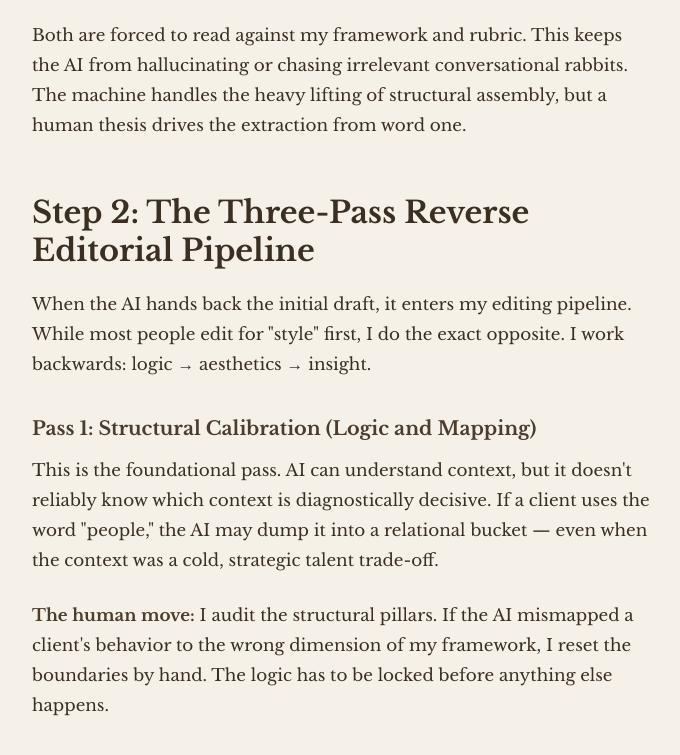
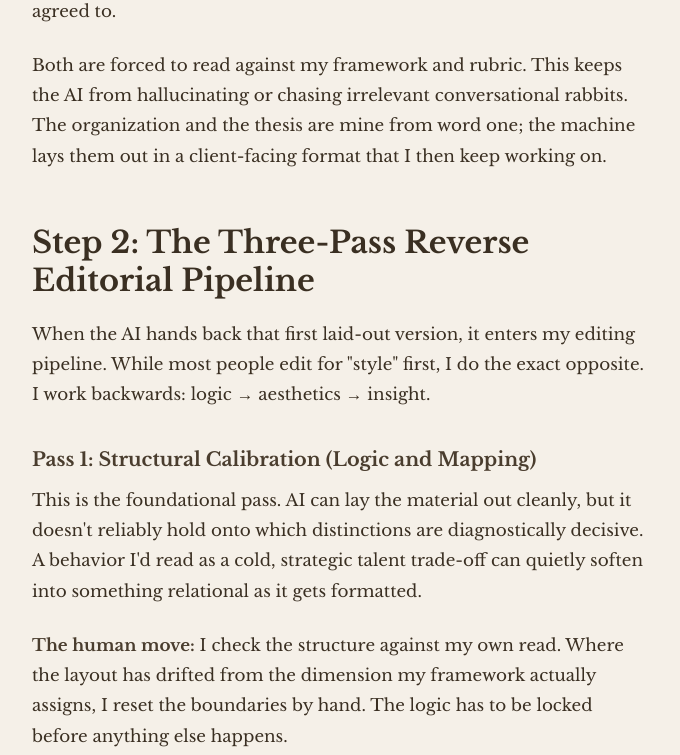
Before and after one commit to alustberg/axis-site, a plain HTML site: page observations/the-30-percent-rule/index.html in a window 1280 px wide. Shown: the part 2418-3173 px from the top of the page, without its empty margins (298-978 px from the left). Drawn offline with nearby package versions, Linux system fonts and the light colour scheme.

Commit message:
Add files via upload

```diff
--- a/observations/the-30-percent-rule/index.html
+++ b/observations/the-30-percent-rule/index.html
@@ -202,7 +202,7 @@ figcaption {
 
     <p>But over the past year, I've been refining a hybrid human–AI workflow that produces deeply customized, high-register diagnostic deliverables in a fraction of the time — while actually sharpening the analytical edge.</p>
 
-    <p>The secret isn't getting the AI to do 100% of the work. It's the opposite: keeping the machine to about a third of it. I call it the 30% Rule. The AI does roughly thirty percent — the first-draft assembly, and later the stress-testing. The other seventy — the judgment — stays mine. And it all runs through a precise, three-pass reverse pipeline.</p>
+    <p>The secret isn't getting the AI to do 100% of the work. It's the opposite: keeping the machine to about a third of it. I call it the 30% Rule. The AI does roughly thirty percent — it lays my thinking out into a client-facing format I can keep working on, then later helps stress-test the analysis. The other seventy — the judgment — stays mine. And it all runs through a precise, three-pass reverse pipeline.</p>
 
     <p>Here is the exact blueprint I use to turn raw client data into a high-value diagnostic prelude.</p>
 
@@ -223,17 +223,17 @@ figcaption {
 
     <p><strong>Curated transcript notes:</strong> text I've already sifted — expanding on the critical diagnostic areas and aggressively cutting the administrative or conversational debris. Everything is anonymized before it reaches the machine: no names, no identifying details, nothing a client hasn't agreed to.</p>
 
-    <p>Both are forced to read against my framework and rubric. This keeps the AI from hallucinating or chasing irrelevant conversational rabbits. The machine handles the heavy lifting of structural assembly, but a human thesis drives the extraction from word one.</p>
+    <p>Both are forced to read against my framework and rubric. This keeps the AI from hallucinating or chasing irrelevant conversational rabbits. The organization and the thesis are mine from word one; the machine lays them out in a client-facing format that I then keep working on.</p>
 
     <h2>Step 2: The Three-Pass Reverse Editorial Pipeline</h2>
 
-    <p>When the AI hands back the initial draft, it enters my editing pipeline. While most people edit for "style" first, I do the exact opposite. I work backwards: logic → aesthetics → insight.</p>
+    <p>When the AI hands back that first laid-out version, it enters my editing pipeline. While most people edit for "style" first, I do the exact opposite. I work backwards: logic → aesthetics → insight.</p>
 
     <h3>Pass 1: Structural Calibration (Logic and Mapping)</h3>
 
-    <p>This is the foundational pass. AI can understand context, but it doesn't reliably know which context is diagnostically decisive. If a client uses the word "people," the AI may dump it into a relational bucket — even when the context was a cold, strategic talent trade-off.</p>
+    <p>This is the foundational pass. AI can lay the material out cleanly, but it doesn't reliably hold onto which distinctions are diagnostically decisive. A behavior I'd read as a cold, strategic talent trade-off can quietly soften into something relational as it gets formatted.</p>
 
-    <p><strong>The human move:</strong> I audit the structural pillars. If the AI mismapped a client's behavior to the wrong dimension of my framework, I reset the boundaries by hand. The logic has to be locked before anything else happens.</p>
+    <p><strong>The human move:</strong> I check the structure against my own read. Where the layout has drifted from the dimension my framework actually assigns, I reset the boundaries by hand. The logic has to be locked before anything else happens.</p>
 
     <h3>Pass 2: Stylistic Harmonization (Rhythm and Cadence)</h3>
 
```
